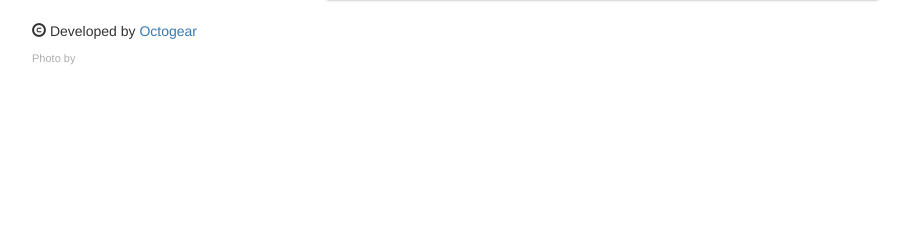
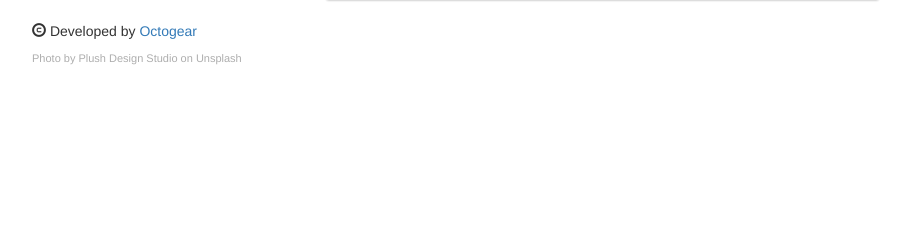
Before and after one commit to Octogear/sudoku, a Django app: page /signup/ in a window 1280 px wide. Shown: the part 487-731 px from the top of the page, without its empty margins (38-948 px from the left). Run offline with Django 3.2, Linux system fonts and the light colour scheme; some libraries are stand-ins or nearby versions.

Commit message:
add main img, photgrapher creds

```diff
--- a/templates/footer.html
+++ b/templates/footer.html
@@ -3,6 +3,6 @@
         <p>
             <span class="glyphicon glyphicon-copyright-mark"></span> Developed by <a href="http://octogear.com">Octogear</a>
         </p>
-        <p class="photo-creds">Photo by </p>
+        <p class="photo-creds">Photo by Plush Design Studio on Unsplash</p>
     </div>
 </footer>
```
Also changed, not shown: sudoku_app/static/images/main_theme.jpg (added).
